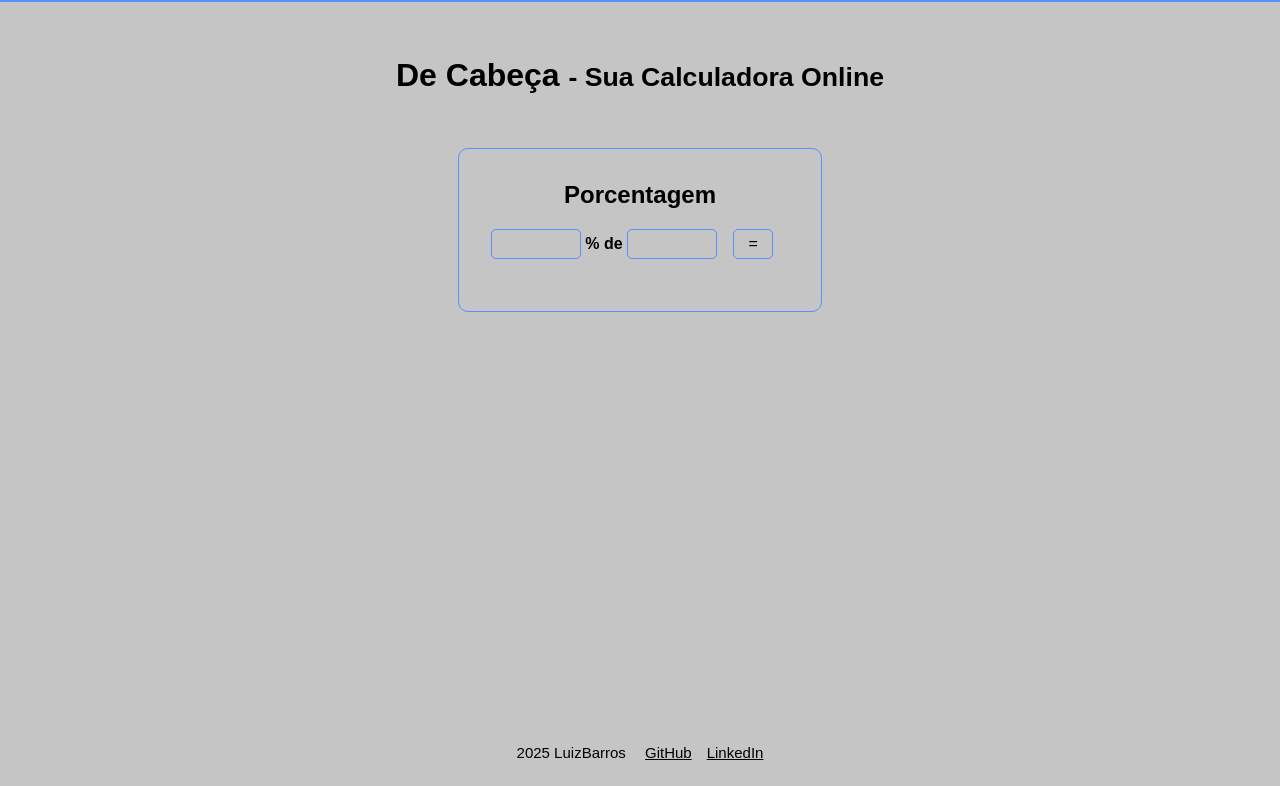
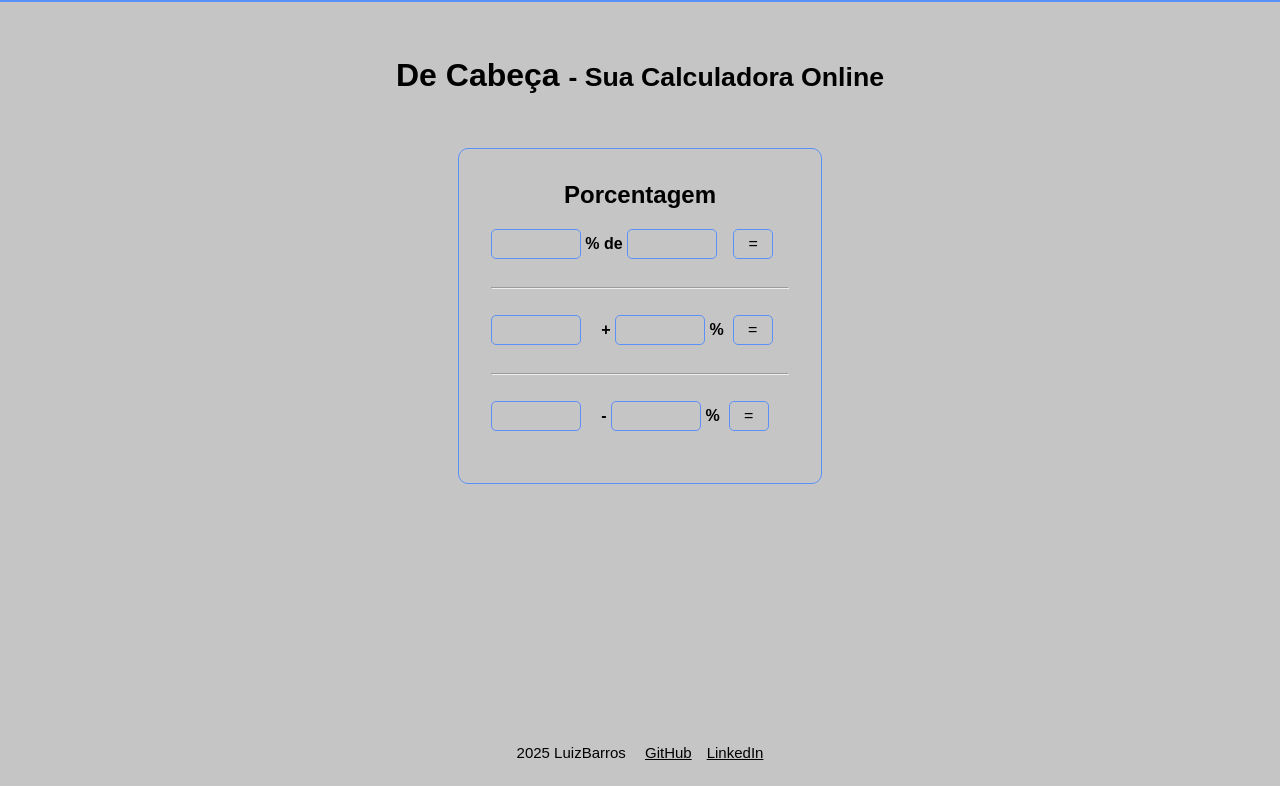
Before and after one commit to luiz-barros-92/de-cabeca, a plain HTML site: page index.html in a window 1280 px wide. Shown: the part 74-860 px from the top of the page. Drawn offline with Linux system fonts and the light colour scheme.

Commit message:
Finalizada a calculadora de porcentagens agora com percentual de um número, adição e subtração de porcentagens

```diff
--- a/index.html
+++ b/index.html
@@ -20,7 +20,11 @@
         <article id="porcentagem">
 
                 <h2>Porcentagem</h2>
-                <input type="number" name="porc1" id="porc1"> <b>% de</b> <input type="number" name="porc2" id="porc2">&emsp;<input type="button" value="=" id="btnPorc1" onclick="calcularPorc1()">&emsp;<output id="outPorc1"></output>
+                <input type="number" name="porc1" id="porc1"> <b>% de</b> <input type="number" name="porc2" id="porc2">&emsp;<input type="button" value="=" onclick="calcularPorc1()">&emsp;<output id="outPorc1"></output>
+                <hr><br>
+                <input type="number" name="porc3" id="porc3"> &emsp;<b>+</b> <input type="number" name="porc4" id="porc4"> <b>%</b> &nbsp;<input type="button" value="=" onclick="calcularPorc2()">&emsp;<output id="outPorc2"></output>
+                <hr><br>
+                <input type="number" name="porc5" id="porc5"> &emsp;<b>-</b> <input type="number" name="porc6" id="porc6"> <b>%</b> &nbsp;<input type="button" value="=" onclick="calcularPorc3()">&emsp;<output id="outPorc3"></output>
     </section>
     </main>
     <footer>
--- a/src/script.js
+++ b/src/script.js
@@ -5,6 +5,38 @@ window.onload = function() {
 function calcularPorc1() {
     const valor1 = parseFloat(document.getElementById('porc1').value);
     const valor2 = parseFloat(document.getElementById('porc2').value);
+
+    if (isNaN(valor1) || isNaN(valor2)) {
+        alert("Por favor, insira apenas valores numéricos!");
+        return;
+      }
+
     const resultado = (valor1 / 100) * valor2;
     document.getElementById('outPorc1').value = `${resultado.toFixed(2).replace('.', ',')}`;
-  }
+}
+
+function calcularPorc2() {
+    const valor3 = parseFloat(document.getElementById('porc3').value);
+    const valor4 = parseFloat(document.getElementById('porc4').value);
+
+    if (isNaN(valor3) || isNaN(valor4)) {
+        alert("Por favor, insira apenas valores numéricos!");
+        return;
+      }
+
+    const resultado = valor3 + (valor3 * (valor4 / 100));
+    document.getElementById('outPorc2').value = `${resultado.toFixed(2).replace('.', ',')}`;
+}
+
+function calcularPorc3() {
+    const valor5 = parseFloat(document.getElementById('porc5').value);
+    const valor6 = parseFloat(document.getElementById('porc6').value);
+
+    if (isNaN(valor5) || isNaN(valor6)) {
+        alert("Por favor, insira apenas valores numéricos!");
+        return;
+      }
+
+    const resultado = valor5 - (valor5 * (valor6 / 100));
+    document.getElementById('outPorc3').value = `${resultado.toFixed(2).replace('.', ',')}`;
+}
--- a/src/style.css
+++ b/src/style.css
@@ -64,9 +64,9 @@ main {
     padding: 20px; }
 
 .posts {
-  display: flex;
-  flex-direction: column;
-  align-items: center; }
+    display: flex;
+    flex-direction: column;
+    align-items: center; }
 
 article {
     color: #000000;
@@ -84,6 +84,10 @@ h2 {
     font-size: 24px;
     margin-top: 0;
     text-align: center; }
+
+hr {
+    color: #5a91f8;
+}
 
 input[type="number"] {
     width: 90px;
@@ -103,13 +107,11 @@ input[type="button"] {
     font-size: 16px;
     border: 1px solid #5a91f8;
     border-radius: 5px;
-    background-color: #c5c5c5;
-    }
+    background-color: #c5c5c5; }
 
 output {
     color: #a71616;
     font-size: 20px; }
-
 
 a {
   color: burlywood; }
```
